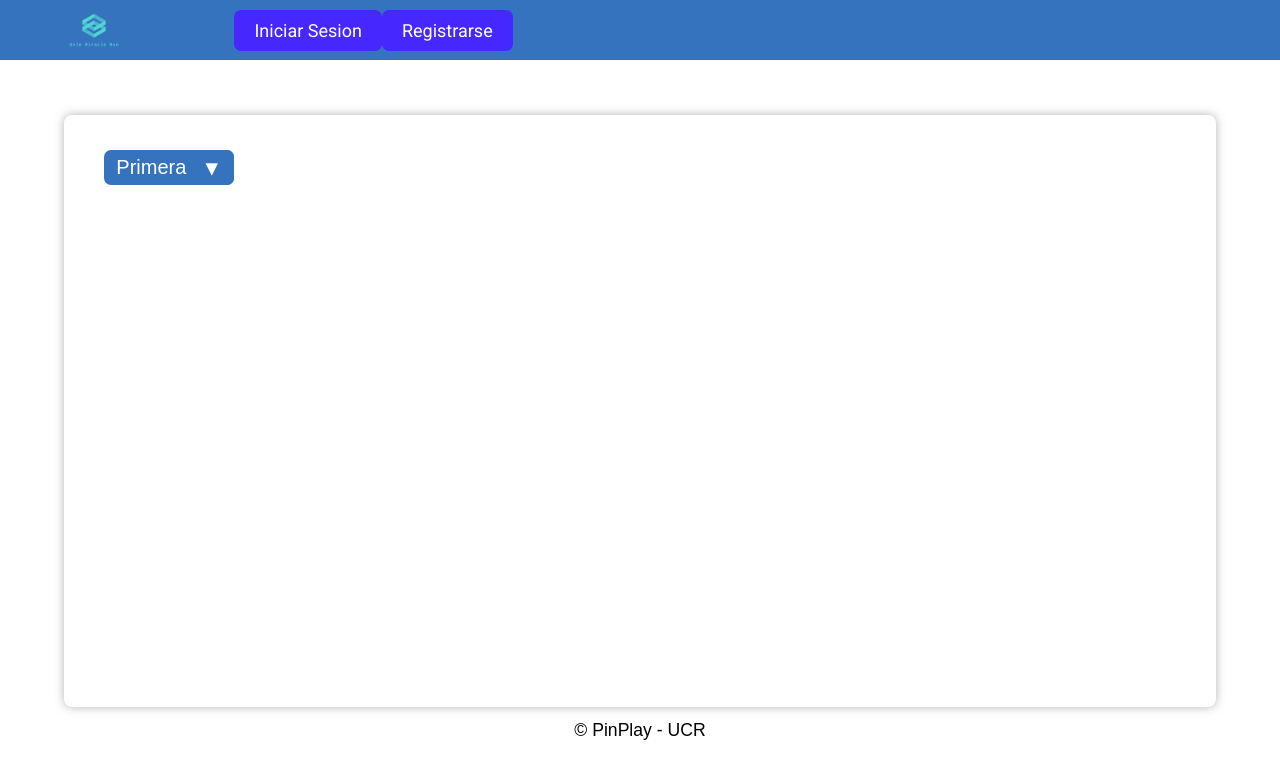
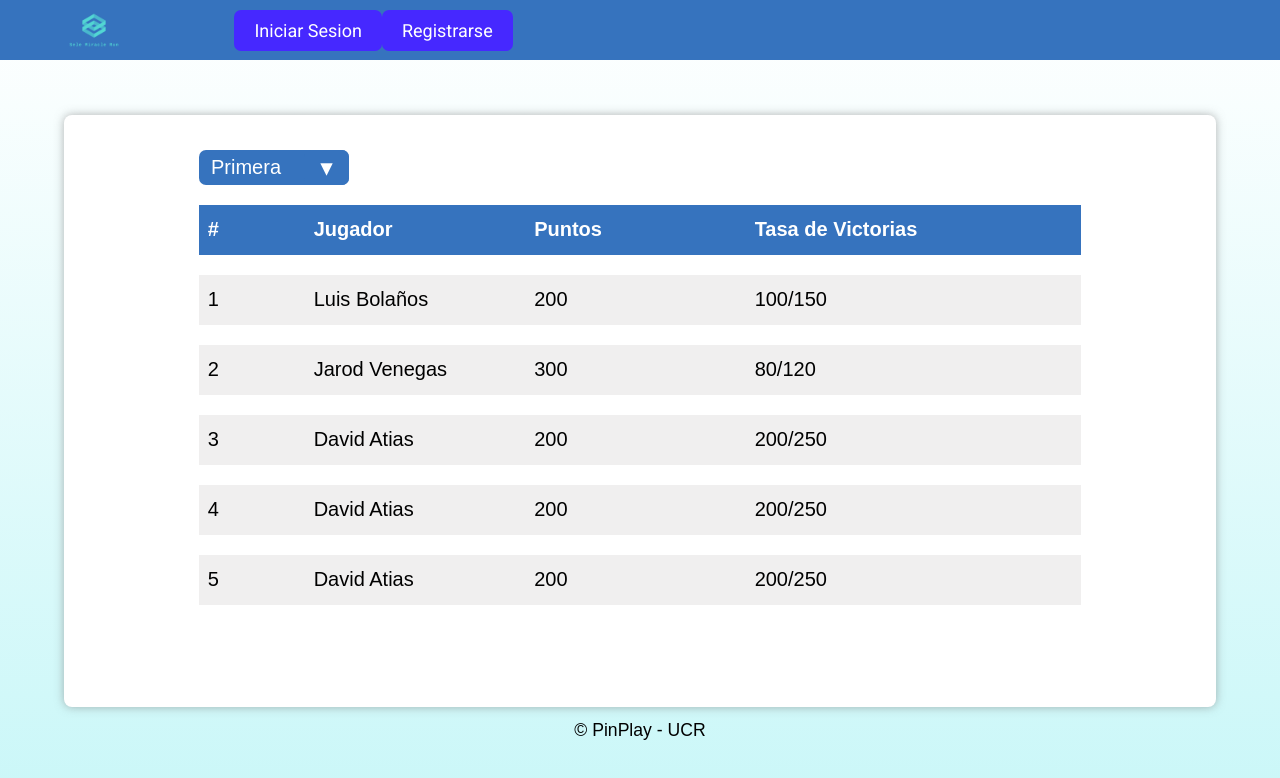
Before and after one commit to LuisBola12/Pin-Play, a React (Create React App) app in the folder frontend/: page /clasificacion in a window 1280 px wide. Shown: the top 778 px of the page. Built offline with nearby package versions, Linux system fonts and the light colour scheme.

Commit message:
Implementacion de una tabla en la pagina de calificacion

```diff
--- a/frontend/src/App.css
+++ b/frontend/src/App.css
@@ -4,42 +4,10 @@
 *:focus {
   outline: none;
 }
-
-.App-logo {
-  height: 40vmin;
-  pointer-events: none;
+.background-page{
+  background-image: linear-gradient(#FFF, #caf7f8);
+  min-height: 100vh;
 }
-
-@media (prefers-reduced-motion: no-preference) {
-  .App-logo {
-    animation: App-logo-spin infinite 20s linear;
-  }
-}
-
-.App-header {
-  background-color: #282c34;
-  min-height: 100vh;
-  display: flex;
-  flex-direction: column;
-  align-items: center;
-  justify-content: center;
-  font-size: calc(10px + 2vmin);
-  color: white;
-}
-
-.App-link {
-  color: #61dafb;
-}
-
-@keyframes App-logo-spin {
-  from {
-    transform: rotate(0deg);
-  }
-  to {
-    transform: rotate(360deg);
-  }
-}
-
 .page-content {
   display: flex;
   flex-direction: column;
@@ -50,6 +18,7 @@
   margin-bottom: 1%;
   border-radius: 0.5rem;
   min-height: 74vh;
+  background: white;
 }
 .player-recent-tourneys{
   display: flex;
@@ -96,12 +65,8 @@ footer{
 .right-td{
   text-align: right;
 }
-td{
-  width: 25%;
+
+.topPlayers-table-data{
+  width: 88%;
+  margin-top: 3%;
 }
-
-.dropdown-button{
-  width: 100%;
-  margin-top: 3%;
-  margin-left: 7%;
-}
--- a/frontend/src/App.js
+++ b/frontend/src/App.js
@@ -40,9 +40,6 @@ function App() {
 
           </Route>
         ) }
-
-
-
       </Routes>
     </Router>
   );
--- a/frontend/src/Components/CreateUser/CreateUserStyle.scss
+++ b/frontend/src/Components/CreateUser/CreateUserStyle.scss
@@ -232,6 +232,6 @@
 .register-footerCopyRights{
     position: absolute;
     bottom: 0;
-    color: #133c54;
+    color: white;
     font-size: 2.2vh;
 }
--- a/frontend/src/Components/DropDown/DropDown.scss
+++ b/frontend/src/Components/DropDown/DropDown.scss
@@ -1,9 +1,9 @@
 .clasify-dropdwon{
   height: 35px;
-  width: 130px;
+  width: 150px;
   color: white;
+  font-size: 25px;
   border-radius: 7px;
-  font-size: 25px;
   border: none;
   background: #3673be;
   position:relative;
@@ -16,22 +16,17 @@ select {
   padding-left: 8px;
   color: white;
   height: 35px;
-  width: 130px;
+  width: 150px;
 }
 
 select:focus{
   outline: none;
 }
- option{
+
+option{
   color: black;
-  font-size: 20px;
+  font-size: 18px;
  }
-// .clasify-category{
-//   background: white;
-//   color: black;
-//   border: 1px solid #3673be;
-//   border-radius: 7px;
-// }
 
 .clasify-dropdwon::after{
   content:"\025be";
--- /dev/null
+++ b/frontend/src/Components/DropDown/TopPlayersTable.js
@@ -0,0 +1,42 @@
+import React from "react";
+import './TopPlayersTable.scss';
+import { DropDown } from "./DropDown";
+
+export const TopPlayersTable = ({topPlayersData}) => {
+  const categorias = [
+    {
+      Nombre: "Primera",
+    },
+    {
+      Nombre: "Segunda",
+    },
+    {
+      Nombre: "Tercera",
+    }
+  ]
+  return (
+    <div className='topPlayers'>
+      <DropDown title={'Categorias'} options={categorias}/>
+      <table className='topPlayers-table'>
+        <thead>
+          <tr className='topPlayers-table-header'>
+            <th className='left-topPlayers-th'>#</th>
+            <th className='left-center-topPlayers-th'>Jugador</th>
+            <th className='right-center-topPlayers-th'>Puntos</th>
+            <th className='right-topPlayers-th'>Tasa de Victorias</th>
+          </tr>
+        </thead>
+        <tbody>
+          {topPlayersData.map((element) => (
+            <tr className= 'topPlayers-values'key={element.Jugador}>
+              <td className='left-topPlayers-td'>{element.ID}</td>
+              <td className='left-center-topPlayers-td'>{element.Jugador}</td>
+              <td className='right-center-topPlayers-td'>{element.Puntos}</td>
+              <td className='right-topPlayers-td'>{element.Victorias}</td>
+            </tr>
+          ))}
+        </tbody>
+      </table>
+    </div>
+  )
+}
--- /dev/null
+++ b/frontend/src/Components/DropDown/TopPlayersTable.scss
@@ -0,0 +1,61 @@
+.topPlayers{
+  width: 87%;
+  margin-left: auto;
+  margin-right: auto;
+}
+.topPlayers-table{
+  width: 100%;
+  border: none;
+  border-collapse:separate;
+  border-spacing:0 20px;
+  font-size: 20px;
+}
+.topPlayers-table-header{
+  background: #3673be;
+  color: white;
+  height: 50px;
+  text-align: left;
+}
+
+.left-topPlayers-th{
+  width: 5%;
+  padding-left: 1%;
+}
+
+.left-center-topPlayers-th{
+  width: 25%;
+  padding-left: 8%;
+
+}
+.right-center-topPlayers-th{
+  width: 25%;
+  padding-left: 8%;
+
+}
+.right-topPlayers-th{
+  width: 45%;
+  padding-left: 8%;
+}
+.topPlayers-values{
+  background-color: rgb(240, 239, 239);
+  height: 50px;
+}
+.left-topPlayers-td{
+  width: 5%;
+  padding-left: 1%;
+}
+.left-center-topPlayers-td{
+  width: 25%;
+  padding-left: 8%;
+
+}
+.right-center-topPlayers-td{
+  width: 25%;
+  padding-left: 8%;
+
+}
+.right-topPlayers-td{
+  width: 45%;
+  padding-left: 8%;
+
+}
--- a/frontend/src/Pages/clasificacion.js
+++ b/frontend/src/Pages/clasificacion.js
@@ -1,32 +1,55 @@
 import React from 'react';
 import { Navbar } from '../Components/Navbar/Navbar';
-import { DropDown } from '../Components/DropDown/DropDown';
+import { TopPlayersTable } from '../Components/DropDown/TopPlayersTable';
+import '../App.css';
 
 export const Clasificacion = () => {
-  const categorias = [
+
+  const topPlayers = [
     {
-      Nombre: "Primera",
+      ID: "1",
+      Jugador: "Luis Bolaños",
+      Puntos: "200",
+      Victorias: "100/150"
     },
     {
-      Nombre: "Segunda",
+      ID: "2",
+      Jugador: "Jarod Venegas",
+      Puntos: "300",
+      Victorias: "80/120"
     },
     {
-      Nombre: "Tercera",
-    }
+      ID: "3",
+      Jugador: "David Atias",
+      Puntos: "200",
+      Victorias: "200/250"
+    },
+    {
+      ID: "4",
+      Jugador: "David Atias",
+      Puntos: "200",
+      Victorias: "200/250"
+    },
+    {
+      ID: "5",
+      Jugador: "David Atias",
+      Puntos: "200",
+      Victorias: "200/250"
+    },
+
   ]
 
-
   return (
-    <>
+    <div className='background-page'>
       <div className='sticky-navbar'>
         <Navbar />
       </div>
       <div className='page-content'>
-        <div className='dropdown-button'>
-          <DropDown title={'Categorias'} options={categorias}/>
+        <div className='topPlayers-table-data'>
+          <TopPlayersTable topPlayersData={topPlayers}/>
         </div>
       </div>
       <footer>&copy; PinPlay - UCR</footer>
-    </>
+    </div>
   )
 }
--- a/frontend/src/Pages/home.js
+++ b/frontend/src/Pages/home.js
@@ -4,6 +4,7 @@ import '../App.css';
 
 export const Home = () => {
   return (
+    <div className='background-page'>
       <div className='complete-page'>
         <div className='sticky-navbar'>
           <Navbar />
@@ -13,5 +14,6 @@ export const Home = () => {
         </div>
         <footer>&copy; PinPlay - UCR</footer>
       </div>
+    </div>
   );
 };
--- a/frontend/src/Pages/jugadores.js
+++ b/frontend/src/Pages/jugadores.js
@@ -5,7 +5,7 @@ import SearchBar from '../Components/SearchBar/SearchBar';
 
 export const Jugadores = () => {
   return (
-    <>
+    <div className='background-page'>
       <div className='sticky-navbar'>
         <Navbar />
       </div>
@@ -13,6 +13,6 @@ export const Jugadores = () => {
         <SearchBar placeholder='Ingrese el nombre de un jugador'/>
       </div>
       <footer>&copy; PinPlay - UCR</footer>
-    </>
+    </div>
   )
 }
--- a/frontend/src/Pages/unauthoraized.js
+++ b/frontend/src/Pages/unauthoraized.js
@@ -4,13 +4,13 @@ import { Navbar } from '../Components/Navbar/Navbar';
 
 export const  Unauthoraized = () => {
   return (
-    <>
+    <div className='background-page'>
       <div className='sticky-navbar'>
         <Navbar />
       </div>
       <div className = 'page-content'>
       </div>
       <footer>&copy; PinPlay - UCR</footer>
-    </>
+    </div>
   );
 };
```
Lines whose indentation alone changed are shown as unchanged.
